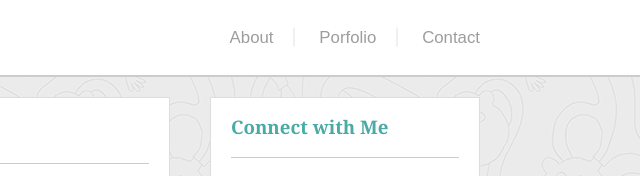
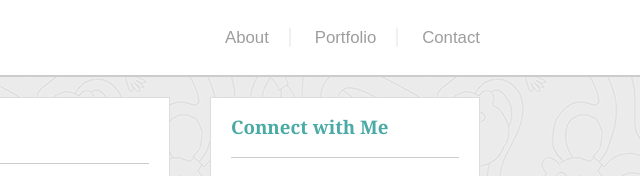
Before and after one commit to duncan-iaria/Responsive-Portfolio, a plain HTML site: page contact.html in a window 1280 px wide. Shown: the top 176 px of the page, 640-1280 px from the left. Drawn offline with Linux system fonts and the light colour scheme.

Commit message:
spelled 'portfolio' correctly in top nav

```diff
--- a/contact.html
+++ b/contact.html
@@ -24,7 +24,7 @@
 					<nav>
 						<div class="nav-main">
 							<a href="index.html">About</a>
-							<a href="portfolio.html">Porfolio</a>
+							<a href="portfolio.html">Portfolio</a>
 							<a href="contact.html">Contact</a>
 						</div>
 					</nav>
```
Also changed, not shown: index.html (+1 -1 lines), portfolio.html (+1 -1 lines).
